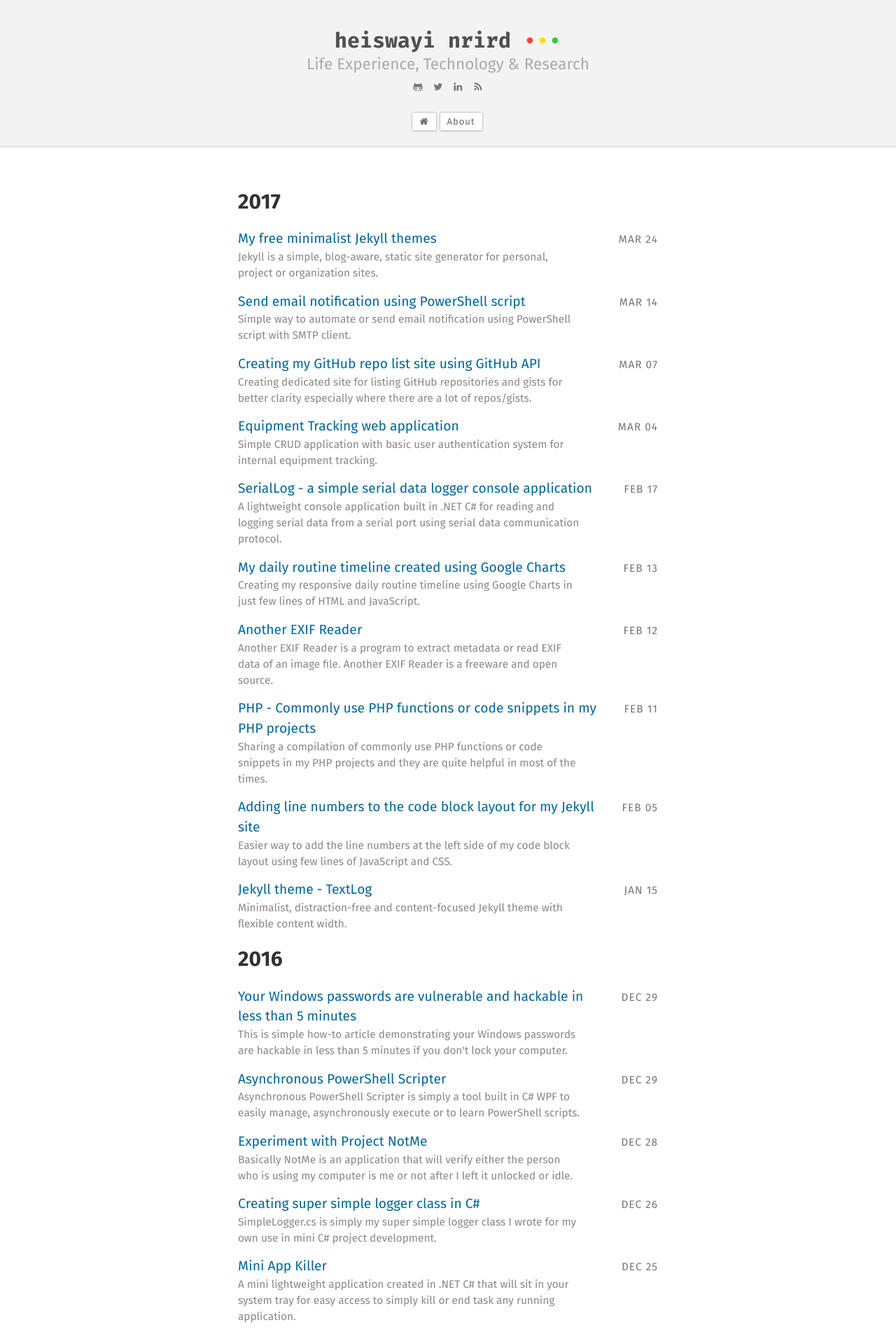
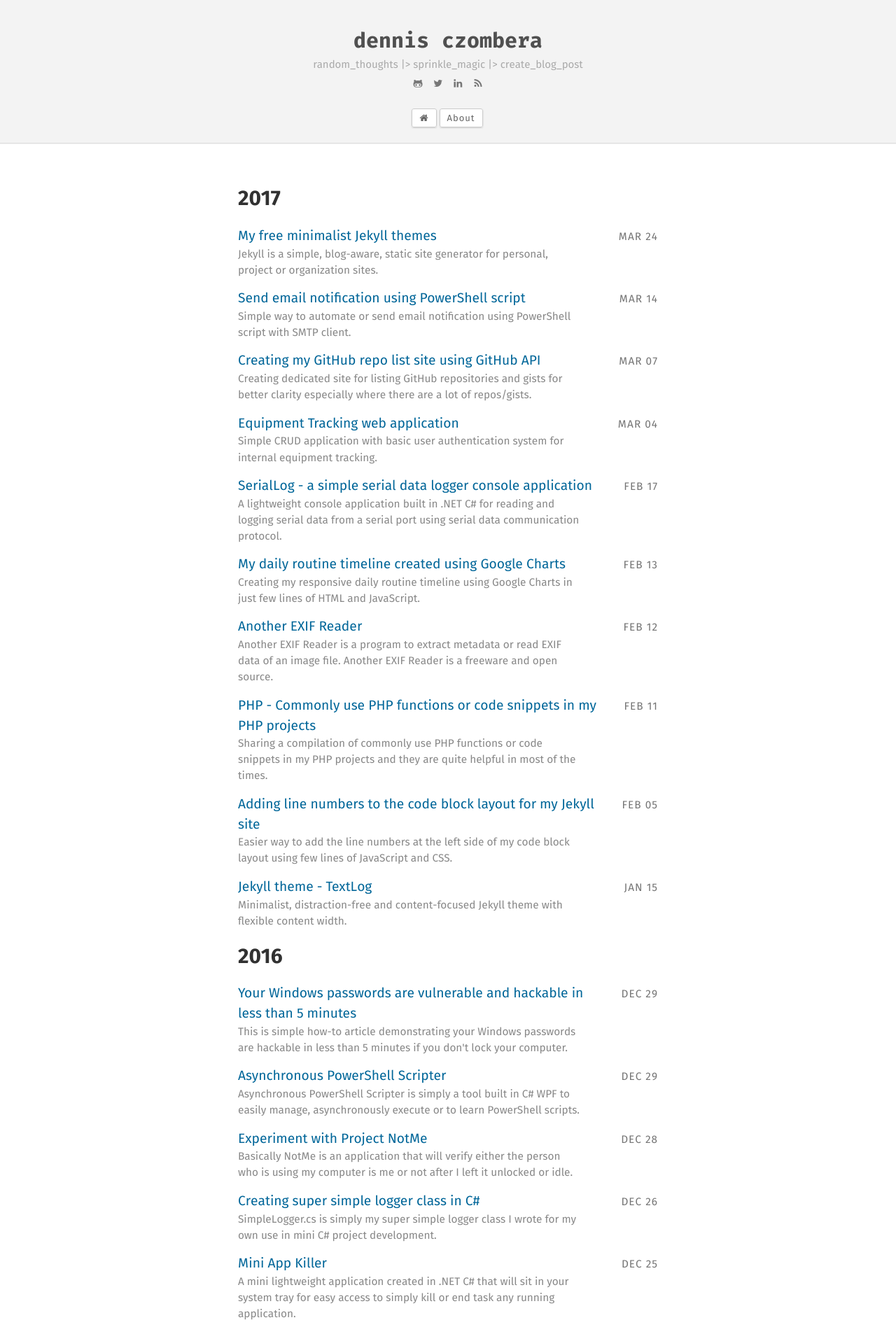
Before and after one commit to RussellSnyder/dczombera.github.io, a Jekyll site: the page built from index.html, in a window 1280 px wide. Shown: the top 1906 px of the page at 70% size. Built offline with Jekyll 4.4.1, drawn with Linux system fonts in a browser that asks for light colours; some of the changed text lies outside the part shown.

Commit message:
Modify config; pimp SCSS; remove div in footer; update tagline

```diff
--- a/_config.yml
+++ b/_config.yml
@@ -15,10 +15,10 @@
 # in the templates via {{ site.myvariable }}.
 
 # Basic site info
-title:              "heiswayi nrird •••"
-description:        "Life Experience, Technology & Research"
-keywords:           "heiswayi nrird, personal blog, software engineer, life experience, technology and research"
-logo_text:          "Heiswayi Nrird"
+title:              "Dennis Czombera"
+description:        "random_thoughts |> sprinkle_magic |> create_blog_post"
+keywords:           "dennis czombera, personal blog, software developer, backend developer, ruby, ruby on rails, elixir, phoenix"
+logo_text:          "Dennis Czombera"
 show_tagline:       true # edit file in /_includes/tagline.html
 show_social_icons:  true # edit file in /_includes/social_links.html
 og_locale:          "en_US"
--- a/_includes/foot.html
+++ b/_includes/foot.html
@@ -1,7 +1,3 @@
-<div class="footer">
-	<div class="copyright">Handmade with <span style="color:#e00"><i class="fa fa-heart-o"></i></span> using <a href="http://jekyllrb.com">Jekyll</a> &middot; <i class="fa fa-code"></i> on <a href="https://github.com/heiswayi/heiswayi.github.io">GitHub</a> <i class="fa fa-github-alt"></i><br><i class="fa fa-copyright"></i> 2015 - {{ site.time | date: "%Y" }} {{ site.title }}</div>
-</div>
-
 <script>
 (function() {
     var pre = document.getElementsByTagName('pre'),
--- a/_includes/tagline.html
+++ b/_includes/tagline.html
@@ -1 +1 @@
-Life Experience, Technology & Research
+random_thoughts |> sprinkle_magic |> create_blog_post
--- a/_layouts/default.html
+++ b/_layouts/default.html
@@ -16,7 +16,7 @@ published: true
       <div class="masthead">
         <div class="container">
           <h2 class="masthead-title">
-            <a href="{{ site.url }}" title="{{ site.title }}" class="title">{{ site.logo_text | downcase }} <span class="dot-red">•</span><span class="dot-yellow">•</span><span class="dot-green">•</span></a>
+            <a href="{{ site.url }}" title="{{ site.title }}" class="title">{{ site.logo_text | downcase }}</a>
             {% if site.show_tagline %}
             <small>{% include tagline.html %}</small>
             {% endif %}
--- a/assets/scss/_layout.scss
+++ b/assets/scss/_layout.scss
@@ -230,6 +230,8 @@ h2.year i.fa {
     color: #505050;
 
     a {
+        display: block;
+        margin-bottom: 5px;
         color: #505050;
         font-weight: bold;
         font-family: 'Fira Mono', monospace;
@@ -244,7 +246,7 @@ h2.year i.fa {
     }
 
     small {
-        font-size: 75%;
+        font-size: 50%;
         font-weight: normal;
         color: #aaa;
         letter-spacing: 0;
```
Also changed, not shown: index_bkp.md (deleted, +0 -6 lines).
